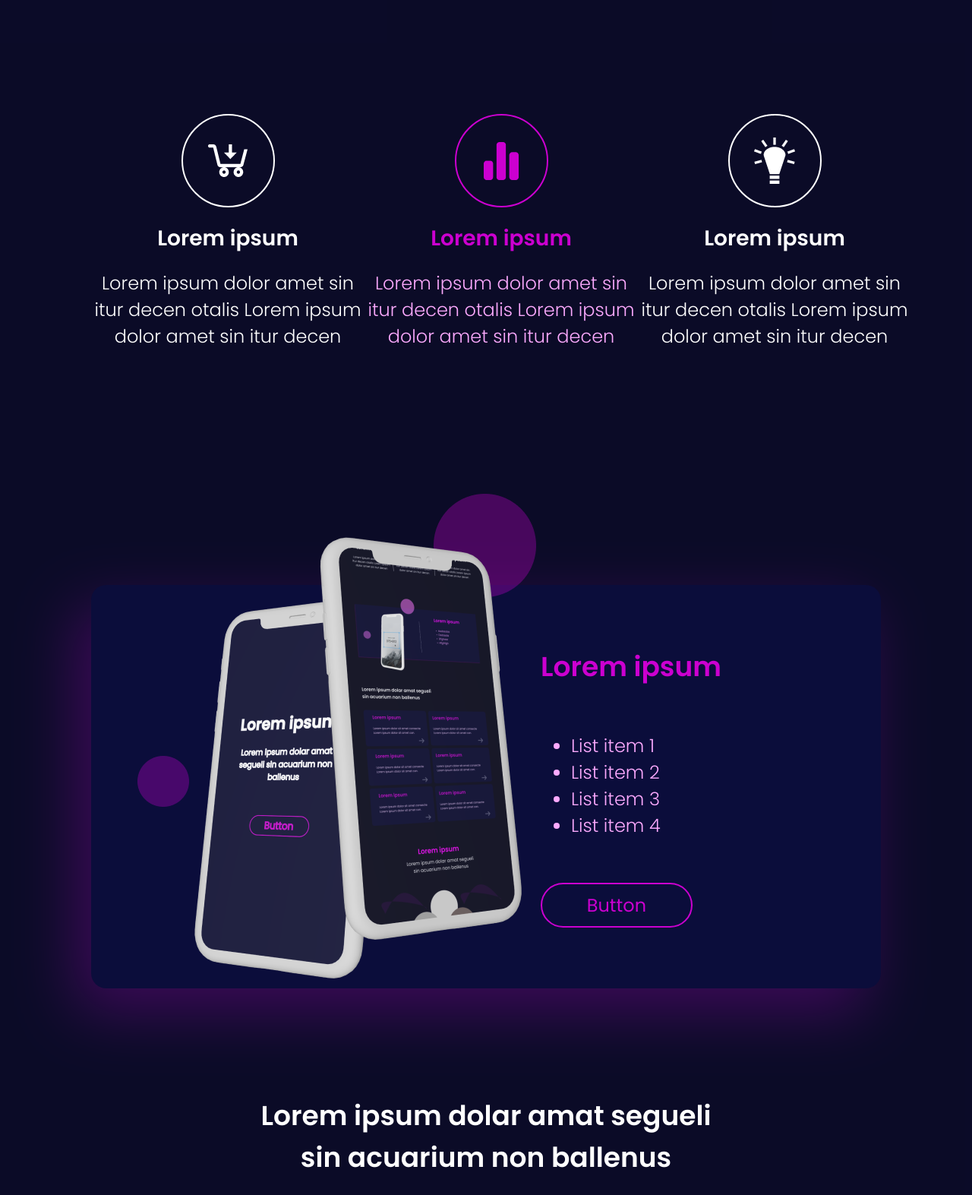
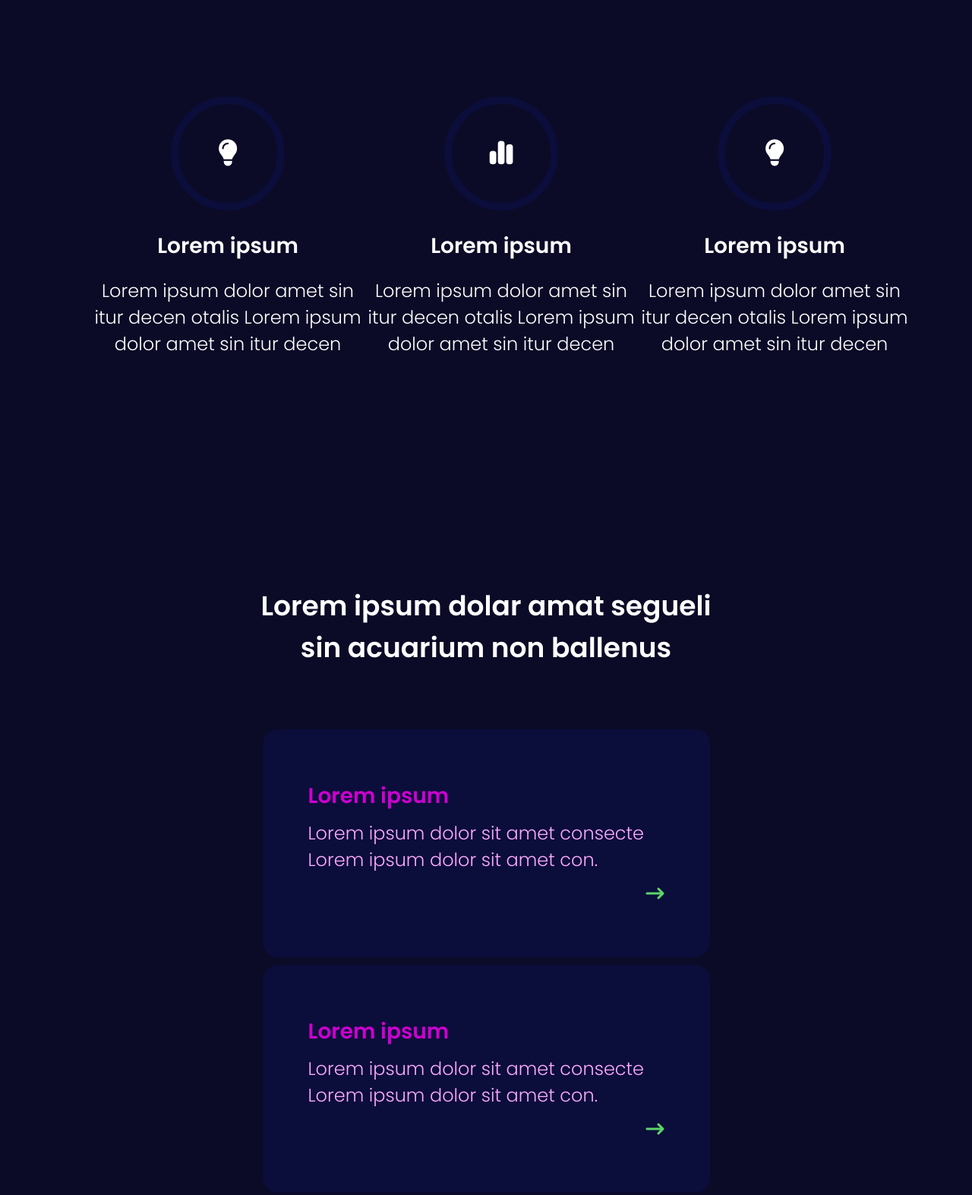
Before and after one commit to TomasSorgetti/landing-page, a plain HTML site: page index.html in a window 1280 px wide. Shown: the part 960-2533 px from the top of the page at 76% size. Drawn offline with Linux system fonts and the light colour scheme.

Commit message:
validator corrections and animations css

```diff
--- a/css/styles.css
+++ b/css/styles.css
@@ -1,3 +1,4 @@
+/********** General styles ***********/
 @font-face {
     font-family: "Poppins";
     font-weight: 800;
@@ -93,7 +94,7 @@ nav ul li{
 }
 
 
-
+/* Header styles */
 .hero img{
     position: absolute;
     width: 100%;
@@ -142,7 +143,7 @@ nav ul li{
     }
 
 /***************    SECTION PRODUCTS   ****************/
-.section_products{
+.section_products {
     display: flex;
     width: 100%;
     justify-content: space-between;
@@ -150,7 +151,8 @@ nav ul li{
     margin: 300px 0px;
     padding: 0 120px;
 }
-.product{
+
+.product {
     display: flex;
     flex-direction: column;
     gap: 20px;
@@ -159,123 +161,105 @@ nav ul li{
     text-align: center;
     cursor: pointer;
 }
-.product p{
+
+.product p {
     width: 360px;
 }
-.product_icon_cont{
-    border-radius: 100% ;
-    border: 2px solid white;
+
+.product_icon_cont {
+    border-radius: 100%;
+    /* border: 2px solid white; */
     width: 123px;
     height: 123px;
     display: flex;
     justify-content: center;
     align-items: center;
 }
-.product_separator{
+
+.product_separator {
     width: 2px;
     height: 330px;
     background-color: white;
 }
-/* .product:hover .product_icon_cont{
-    border-color: #CC00D0;
+
+.product_icon_cont i {
+
+    font-size: 35px;
+    ;
 }
-.product:hover h2{
+
+/* animated wheel */
+.product_icon_cont {
+    position: relative;
+    display: flex;
+    justify-content: center;
+    align-items: center;
+    margin-bottom: 20px;
+}
+
+.circle-svg {
+    position: absolute;
+}
+
+.circle-svg circle {
+    fill: none;
+}
+
+.circle-svg .circle1 {
+    stroke-width: 10px;
+    stroke-dashoffset: 0;
+    stroke: #0B0D3B;
+}
+
+.circle-svg .circle2 {
+    stroke: #CC00D0;
+    stroke-width: 15px;
+    stroke-dasharray: 472;
+    stroke-dashoffset: 500;
+    transition: all 1s ease;
+}
+
+.product:hover .circle-svg .circle2 {
+    stroke-dashoffset: 0;
+}
+
+/* end animated wheel */
+
+.product h3,
+.product,
+.product_icon_cont i {
+
+    transition: all .5s ease;
+}
+
+.product:hover .product_icon_cont i {
     color: #CC00D0;
 }
-.product:hover p{
-    color: #FDAAFF;
-} */
-.product_active h3{
-    color: #CC00D0;
-}
-.product_active p{
-    color: #FDAAFF;
-}
-.product_active .product_icon_cont{
-    border-color: #CC00D0;
-}
 
-/******************    SECTION CELLPHONE   ****************/
-.section_cellphone{
-    position: relative;
-    background-color: #0B0D3B;
-    margin: 60px 120px;
-    display: flex;
-    justify-content: end;
-    align-items: end;
-    padding-bottom: 80px;
-    border-radius: 20px;
-}
-.section_cellphone::before{
-    content: "";
-    position: absolute;
-    width: 100%;
-    height: 100%;
-    background-color: #CC00D0;
-    z-index: -1;
-    opacity: 0.8;
-    left: -20px;
-    bottom: -30px;
-    border-radius: 20px;
-    filter: blur(40px);
-}
-.section_cellphone img{
-    position: absolute;
-    left: -40px;
-    top: -120px;
-}
+.product:hover {
 
-.cellphone_separator{
-    width: 1px;
-    height: 277px;
-    background-color: white;
-}
-.cellphone_text{
-    height: 451px;
-    display: flex;
-    flex-direction: column;
-    justify-content: space-between;
-    padding: 80px 210px 0px 210px;
-}
-.cellphone_text h2{
-    color: #CC00D0;
-}
-.cellphone_text ul{
-    margin-left: 40px;
-}
-.cellphone_text ul li{
-    color: #FDAAFF;
-}
-.cellphone_text a{
-    width: 200px;
-    text-align: center;
-    color: #CC00D0;
-    border: 2px solid #CC00D0;
-    padding: 10px 40px;
-    border-radius: 30px;
-    font-weight: 600;
-}
-.cellphone_text a:hover{
-    background-color: rgba(204, 0, 208, 0.3);
-    color: white;
+    transform: translateY(-20px);
 }
 
 
+
 /******************    SECTION CARDS   ****************/
-.section_cards{
+.section_cards {
     text-align: center;
-    margin: 140px 120px;
+    margin: 0 120px;
 }
-.cards_container{
+
+.cards_container {
     margin: 80px 0px;
     display: flex;
     flex-wrap: wrap;
     justify-content: center;
-    gap: 20px;
+    gap: 10px;
 }
-.card{
-    width: 690px;
-    height: 320px;
+
+.card {
+    width: 589px;
+    height: 300px;
     display: flex;
     flex-direction: column;
     justify-content: center;
@@ -286,23 +270,30 @@ nav ul li{
     text-align: left;
     background-color: #0B0D3B;
     border-radius: 20px;
+    transition: all .5s ease;
 }
-.card h3{
+
+.card h3 {
     color: #CC00D0;
 }
-.card p{
+
+.card p {
     width: 446px;
     color: #FDAAFF;
 }
-.card a{
+
+.card a {
     width: 100%;
     text-align: right;
 }
-.card:hover{
+
+.card:hover {
     filter: drop-shadow(3px 5px 14px #CC00D0);
 }
 
-
+.fa-arrow-right-long {
+    color: #5CD568;
+}
 
 /******************    SECTION CALL TO ACTION   ****************/
 .section_call_to_action{
--- a/index.html
+++ b/index.html
@@ -1,49 +1,93 @@
 <!DOCTYPE html>
 <html lang="en">
   <head>
-    <meta charset="UTF-8" />
-    <meta name="viewport" content="width=device-width, initial-scale=1.0" />
-    <meta name="description" content="no olvidarse de completar" />
-    <meta name="keywords" content="no olvidarse de completar" />
-    <link rel="stylesheet" href="css/styles.css" />
+    <meta charset="UTF-8" >
+    <meta name="viewport" content="width=device-width, initial-scale=1.0" >
+    <meta name="description" content="no olvidarse de completar" >
+    <meta name="keywords" content="no olvidarse de completar" >
+    <!-- Fontawesome icons -->
+    <script
+      src="https://kit.fontawesome.com/a3cedbb514.js"
+      crossorigin="anonymous"
+    ></script>
+    <!-- Styles -->
+    <link rel="stylesheet" href="css/styles.css" >
+    <!-- Title -->
     <title>Boilerplate</title>
   </head>
   <body>
+    <!-- Heading section -->
     <header>
+      <!-- navbar -->
       <nav>
+        <!-- logo -->
         <a class="nav_logo" href="#">Boilerplate</a>
+        <!-- Navigation links -->
         <ul>
           <li><a class="nav_link_active" href="#">Home</a></li>
           <li><a href="#">Products</a></li>
           <li><a class="nav_button" href="#">Button</a></li>
         </ul>
       </nav>
+      <!-- Hero image container -->
       <div class="hero">
-        <img class="hero_rocks" src="assets/rocks.png" alt="rocks" />
-        <img class="hero_planet" src="assets/planet 1.png" alt="planet" />
-        <img class="hero_bg" src="assets/bg.png" alt="background space" />
+        <img class="hero_rocks" src="assets/rocks.png" alt="rocks" >
+        <img class="hero_planet" src="assets/planet.png" alt="planet" >
+        <img class="hero_bg" src="assets/bg.png" alt="background space" >
         <div class="hero_filter"></div>
+        <!-- Main title and description -->
         <div class="hero_text">
           <h1>Título del sitio</h1>
           <p>
             Lorem ipsum dolor amet sin itur decen otalis Lorem ipsum dolor amet
             sin itur decen otalisLorem
           </p>
+          <!-- Hero main CTA -->
           <a class="hero_button" href="#">Button</a>
         </div>
       </div>
     </header>
 
+    <!-- Site content -->
     <main>
-      <section class="section_products">
+      <!-- Icons cards section -->
+      <div class="section_products">
+        <!-- First card -->
         <article class="product">
+          <!-- Animated wheel -->
           <div class="product_icon_cont">
-            <img
-              class="product_icon"
-              src="assets/icons/cart.png"
-              alt="cart icon"
-            />
+            <i class="fa-solid fa-lightbulb"></i>
+            <svg
+              xmlns="http://www.w3.org/2000/svg"
+              version="1.1"
+              width="160px"
+              height="160px"
+              class="circle-svg"
+            >
+              <defs>
+                <linearGradient>
+                  <stop offset="0%" stop-color="#ff0032" />
+                  <stop offset="100%" stop-color="#ff8c00" />
+                </linearGradient>
+              </defs>
+
+              <circle
+                cx="80"
+                cy="80"
+                r="70"
+                stroke-linecap="round"
+                class="circle1"
+              />
+              <circle
+                cx="80"
+                cy="80"
+                r="70"
+                stroke-linecap="round"
+                class="circle2"
+              />
+            </svg>
           </div>
+
           <h3>Lorem ipsum</h3>
           <p>
             Lorem ipsum dolor amet sin itur decen otalis Lorem ipsum dolor amet
@@ -53,14 +97,42 @@
 
         <div class="product_separator"></div>
 
-        <article class="product product_active">
+        <!-- Second card -->
+        <article class="product">
+          <!-- Animated wheel -->
           <div class="product_icon_cont">
-            <img
-              class="product_icon"
-              src="assets/icons/graph_colored.png"
-              alt="graph icon"
-            />
+            <i class="fa-solid fa-chart-simple"></i>
+            <svg
+              xmlns="http://www.w3.org/2000/svg"
+              version="1.1"
+              width="160px"
+              height="160px"
+              class="circle-svg"
+            >
+              <defs>
+                <linearGradient>
+                  <stop offset="0%" stop-color="#ff0032" />
+                  <stop offset="100%" stop-color="#ff8c00" />
+                </linearGradient>
+              </defs>
+
+              <circle
+                cx="80"
+                cy="80"
+                r="70"
+                stroke-linecap="round"
+                class="circle1"
+              />
+              <circle
+                cx="80"
+                cy="80"
+                r="70"
+                stroke-linecap="round"
+                class="circle2"
+              />
+            </svg>
           </div>
+
           <h3>Lorem ipsum</h3>
           <p>
             Lorem ipsum dolor amet sin itur decen otalis Lorem ipsum dolor amet
@@ -70,120 +142,137 @@
 
         <div class="product_separator"></div>
 
+        <!-- Third card -->
         <article class="product">
+          <!-- Animated wheel -->
           <div class="product_icon_cont">
-            <img
-              class="product_icon"
-              src="assets/icons/light.png"
-              alt="light icon"
-            />
+            <i class="fa-solid fa-lightbulb"></i>
+            <svg
+              xmlns="http://www.w3.org/2000/svg"
+              version="1.1"
+              width="160px"
+              height="160px"
+              class="circle-svg"
+            >
+              <defs>
+                <linearGradient>
+                  <stop offset="0%" stop-color="#ff0032" />
+                  <stop offset="100%" stop-color="#ff8c00" />
+                </linearGradient>
+              </defs>
+
+              <circle
+                cx="80"
+                cy="80"
+                r="70"
+                stroke-linecap="round"
+                class="circle1"
+              />
+              <circle
+                cx="80"
+                cy="80"
+                r="70"
+                stroke-linecap="round"
+                class="circle2"
+              />
+            </svg>
           </div>
+
           <h3>Lorem ipsum</h3>
           <p>
             Lorem ipsum dolor amet sin itur decen otalis Lorem ipsum dolor amet
             sin itur decen
           </p>
         </article>
-      </section>
+      </div>
 
-      <section class="section_cellphone">
-        <img src="assets/cellphones.png" alt="iphone" />
-        <div class="cellphone_separator"></div>
-        <article class="cellphone_text">
-          <h2>Lorem ipsum</h2>
-          <ul>
-            <li>List item 1</li>
-            <li>List item 2</li>
-            <li>List item 3</li>
-            <li>List item 4</li>
-          </ul>
-          <a href="#">Button</a>
-        </article>
-      </section>
-
+      <!-- Content cards sections -->
       <section class="section_cards">
+        <!-- Section title -->
         <h2>
-          Lorem ipsum dolar amat segueli<br />
+          Lorem ipsum dolar amat segueli<br >
           sin acuarium non ballenus
         </h2>
+
+        <!-- Content cards main container -->
         <div class="cards_container">
+          <!-- card - 1 -->
           <article class="card">
             <h3>Lorem ipsum</h3>
             <p>
               Lorem ipsum dolor sit amet consecte Lorem ipsum dolor sit amet
               con.
             </p>
-            <a href="#"
-              ><img src="assets/icons/arrow.png" alt="arrow icon"
-            /></a>
+            <a href="#"><i class="fa-solid fa-arrow-right-long"></i></a>
           </article>
+          <!-- card - 2 -->
           <article class="card">
             <h3>Lorem ipsum</h3>
             <p>
               Lorem ipsum dolor sit amet consecte Lorem ipsum dolor sit amet
               con.
             </p>
-            <a href="#"
-              ><img src="assets/icons/arrow.png" alt="arrow icon"
-            /></a>
+            <a href="#"><i class="fa-solid fa-arrow-right-long"></i></a>
           </article>
+          <!-- card - 3 -->
           <article class="card">
             <h3>Lorem ipsum</h3>
             <p>
               Lorem ipsum dolor sit amet consecte Lorem ipsum dolor sit amet
               con.
             </p>
-            <a href="#"
-              ><img src="assets/icons/arrow.png" alt="arrow icon"
-            /></a>
+            <a href="#"><i class="fa-solid fa-arrow-right-long"></i></a>
           </article>
+          <!-- card - 4 -->
           <article class="card">
             <h3>Lorem ipsum</h3>
             <p>
               Lorem ipsum dolor sit amet consecte Lorem ipsum dolor sit amet
               con.
             </p>
-            <a href="#"
-              ><img src="assets/icons/arrow.png" alt="arrow icon"
-            /></a>
+            <a href="#"><i class="fa-solid fa-arrow-right-long"></i></a>
           </article>
+          <!-- card - 5 -->
           <article class="card">
             <h3>Lorem ipsum</h3>
             <p>
               Lorem ipsum dolor sit amet consecte Lorem ipsum dolor sit amet
               con.
             </p>
-            <a href="#"
-              ><img src="assets/icons/arrow.png" alt="arrow icon"
-            /></a>
+            <a href="#"><i class="fa-solid fa-arrow-right-long"></i></a>
           </article>
+          <!-- card - 6 -->
           <article class="card">
             <h3>Lorem ipsum</h3>
             <p>
               Lorem ipsum dolor sit amet consecte Lorem ipsum dolor sit amet
               con.
             </p>
-            <a href="#"
-              ><img src="assets/icons/arrow.png" alt="arrow icon"
-            /></a>
+            <a href="#"><i class="fa-solid fa-arrow-right-long"></i></a>
           </article>
         </div>
       </section>
 
+      <!-- Last content CTA -->
       <section class="section_call_to_action">
+        <!-- Title -->
         <h2>Lorem ipsum</h2>
+        <!-- Description -->
         <p>
           Lorem ipsum dolar amat segueli sin acuarium non ballenus Lorem ipsum
           dolar amat segueli sin acuarium non ballenus
         </p>
+        <!-- CTA button -->
         <a href="#">Ver más</a>
       </section>
     </main>
 
+    <!-- Footer -->
     <footer>
       <p>@Copyright 2024</p>
     </footer>
 
+    <!-- Scripts and prefixer -->
     <script src="scripts/prefixer.min.js"></script>
     <script src="scripts/main.js"></script>
   </body>
```
Also changed, not shown: assets/planet.png (renamed from assets/planet 1.png).
